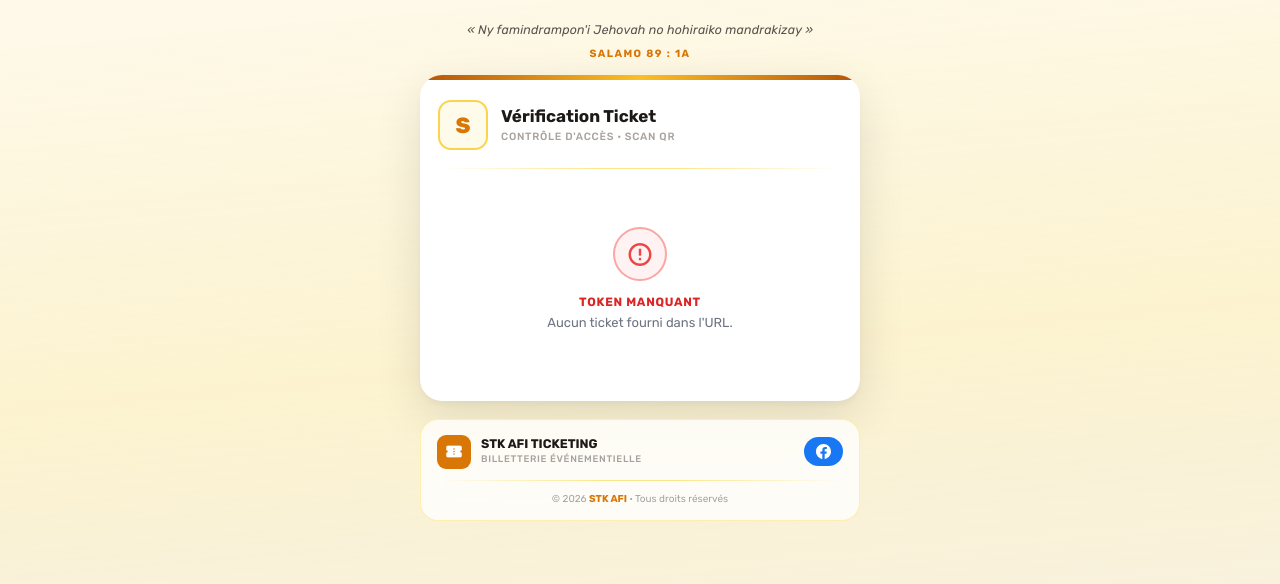
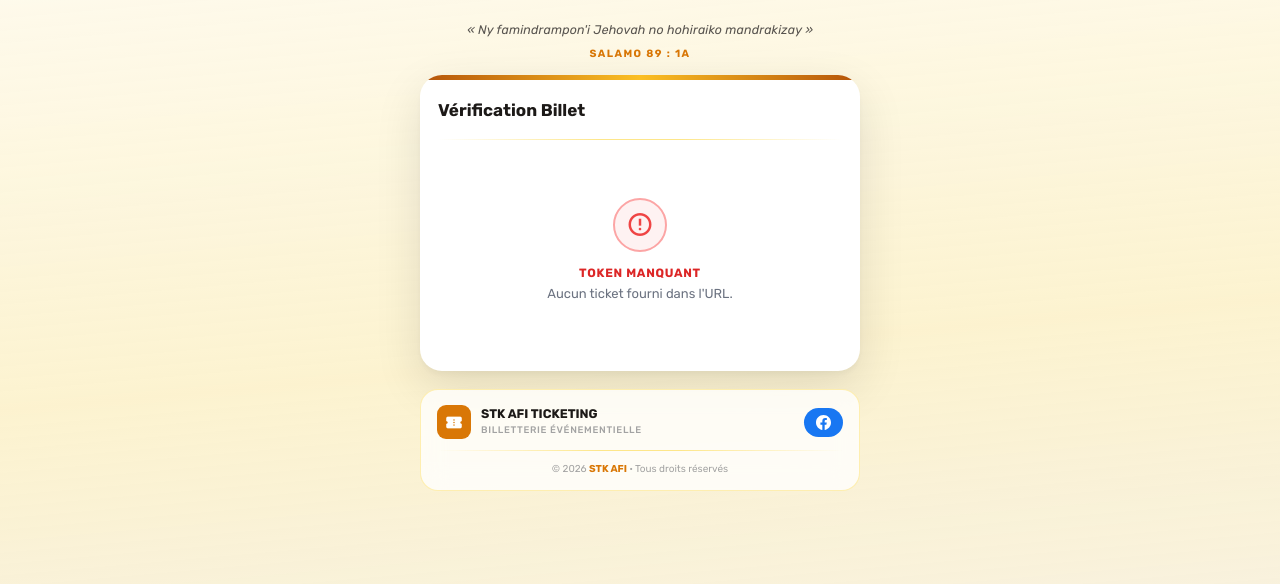
Before and after one commit to NiainaFitahiana1/ticket_verify, a plain HTML site: page index.html in a window 1280 px wide. Drawn offline with nearby package versions, Linux system fonts and the light colour scheme.

Commit message:
Gest test

```diff
--- a/index.html
+++ b/index.html
@@ -323,14 +323,14 @@
 
         <!-- Header -->
         <div class="card-head">
-          <div class="logo-box">
+          <!-- <div class="logo-box">
             <img src="logo.png" alt="Logo"
                  onerror="this.style.display='none'; document.querySelector('.logo-fb').style.display='block'">
             <span class="logo-fb">S</span>
-          </div>
+          </div> -->
           <div>
-            <div class="card-title">Vérification Ticket</div>
-            <div class="card-sub">Contrôle d'accès · Scan QR</div>
+            <div class="card-title">Vérification Billet</div>
+            <!-- <div class="card-sub">Contrôle d'accès · Scan QR</div> -->
           </div>
         </div>
 
```
